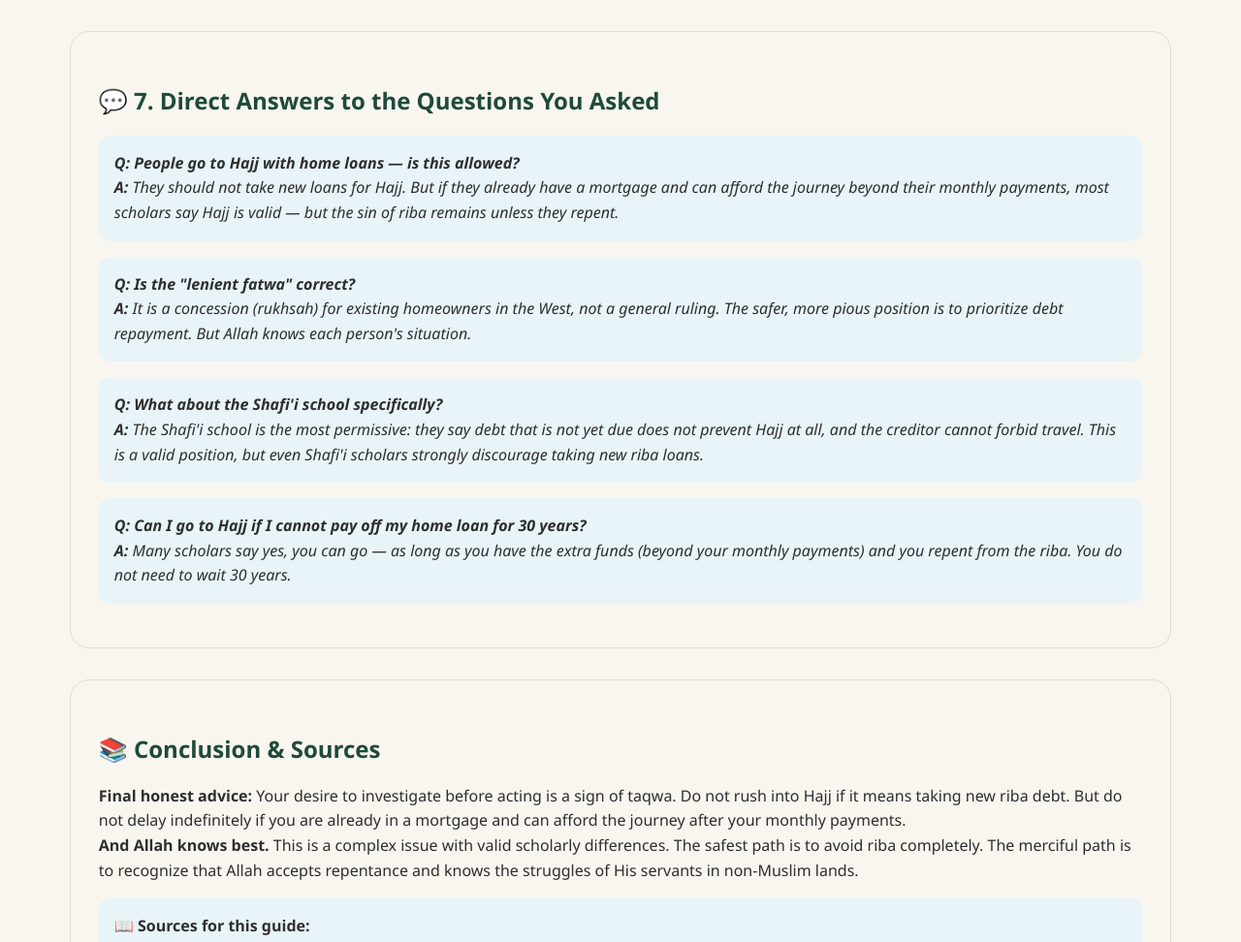
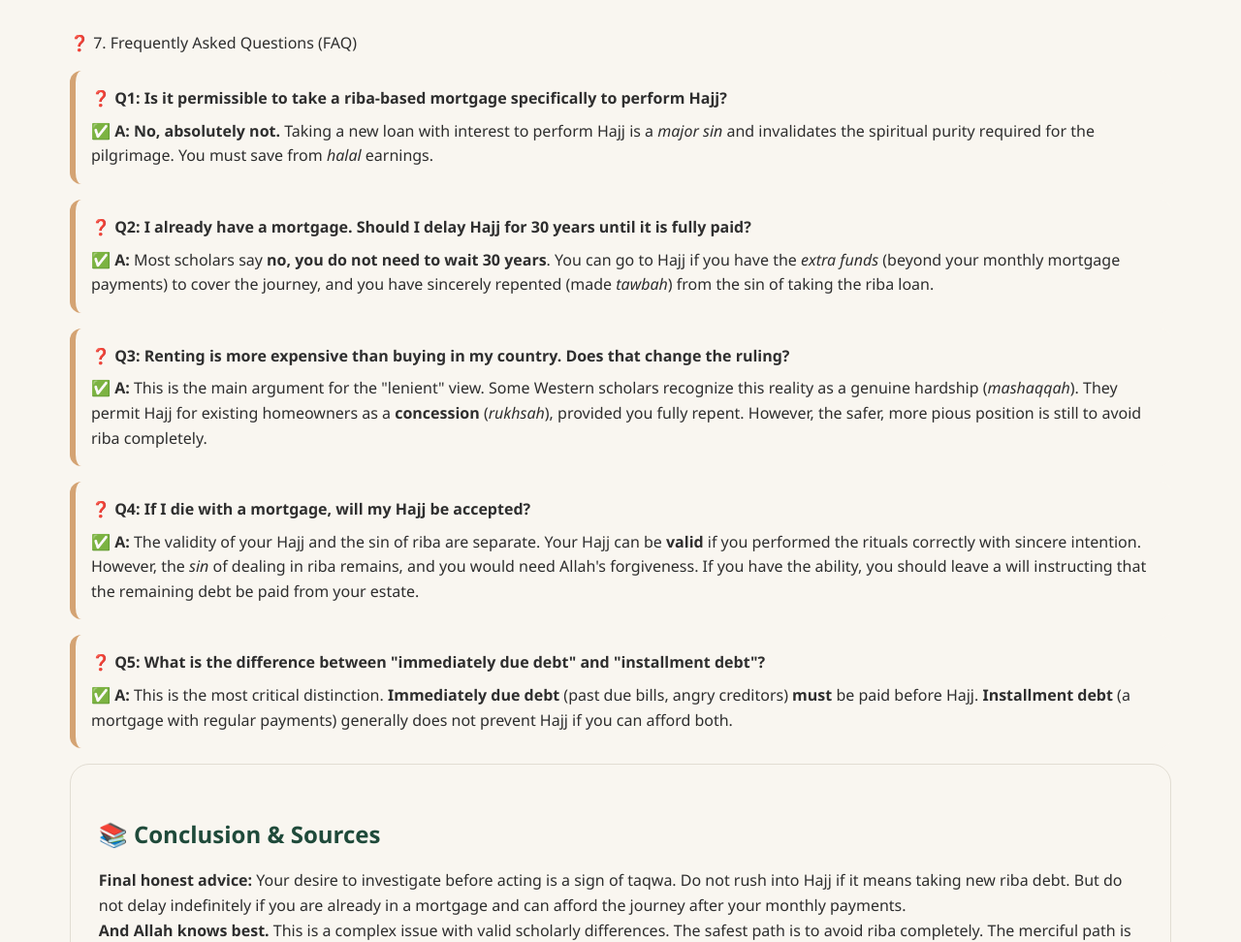
Before and after one commit to emmamimon77-afk/islamic-hub, a plain HTML site: page hajj/debt-guide.html in a window 1280 px wide. Shown: the part 4580-5552 px from the top of the page at 97% size. Drawn offline with Linux system fonts and the light colour scheme; files whose address does not match are found by name.

Commit message:
Added styled FAQ section to Hajj Debt Guide

```diff
--- a/hajj/debt-guide.html
+++ b/hajj/debt-guide.html
@@ -305,28 +305,31 @@
     <!-- SECTION 7: ANSWERS TO YOUR SPECIFIC QUESTIONS -->
     <!-- ============================================ -->
 
-    <div class="fatwa-card">
-        <h2>💬 7. Direct Answers to the Questions You Asked</h2>
+    ❓ 7. Frequently Asked Questions (FAQ)
 
-        <div class="scholar-quote">
-            <strong>Q: People go to Hajj with home loans — is this allowed?</strong><br>
-            <strong>A:</strong> They should not take new loans for Hajj. But if they already have a mortgage and can afford the journey beyond their monthly payments, most scholars say Hajj is valid — but the sin of riba remains unless they repent.
-        </div>
+    <div class="faq-item" style="background: #F9F6F0; border-left: 6px solid #D4A373; padding: 1rem; border-radius: 12px; margin: 1rem 0;">
+        <p style="margin: 0 0 0.5rem 0;"><strong>❓ Q1: Is it permissible to take a riba-based mortgage specifically to perform Hajj?</strong></p>
+        <p style="margin: 0; color: #2E2E2E;"><strong>✅ A:</strong> <strong>No, absolutely not.</strong> Taking a new loan with interest to perform Hajj is a <em>major sin</em> and invalidates the spiritual purity required for the pilgrimage. You must save from <em>halal</em> earnings.</p>
+    </div>
 
-        <div class="scholar-quote">
-            <strong>Q: Is the "lenient fatwa" correct?</strong><br>
-            <strong>A:</strong> It is a <em>concession</em> (rukhsah) for existing homeowners in the West, not a general ruling. The safer, more pious position is to prioritize debt repayment. But Allah knows each person's situation.
-        </div>
+    <div class="faq-item" style="background: #F9F6F0; border-left: 6px solid #D4A373; padding: 1rem; border-radius: 12px; margin: 1rem 0;">
+        <p style="margin: 0 0 0.5rem 0;"><strong>❓ Q2: I already have a mortgage. Should I delay Hajj for 30 years until it is fully paid?</strong></p>
+        <p style="margin: 0; color: #2E2E2E;"><strong>✅ A:</strong> Most scholars say <strong>no, you do not need to wait 30 years</strong>. You can go to Hajj if you have the <em>extra funds</em> (beyond your monthly mortgage payments) to cover the journey, and you have sincerely repented (made <em>tawbah</em>) from the sin of taking the riba loan.</p>
+    </div>
 
-        <div class="scholar-quote">
-            <strong>Q: What about the Shafi'i school specifically?</strong><br>
-            <strong>A:</strong> The Shafi'i school is the most permissive: they say debt that is not yet due does <em>not</em> prevent Hajj at all, and the creditor cannot forbid travel. This is a valid position, but even Shafi'i scholars strongly discourage taking new riba loans.
-        </div>
+    <div class="faq-item" style="background: #F9F6F0; border-left: 6px solid #D4A373; padding: 1rem; border-radius: 12px; margin: 1rem 0;">
+        <p style="margin: 0 0 0.5rem 0;"><strong>❓ Q3: Renting is more expensive than buying in my country. Does that change the ruling?</strong></p>
+        <p style="margin: 0; color: #2E2E2E;"><strong>✅ A:</strong> This is the main argument for the "lenient" view. Some Western scholars recognize this reality as a genuine hardship (<em>mashaqqah</em>). They permit Hajj for existing homeowners as a <strong>concession</strong> (<em>rukhsah</em>), provided you fully repent. However, the safer, more pious position is still to avoid riba completely.</p>
+    </div>
 
-        <div class="scholar-quote">
-            <strong>Q: Can I go to Hajj if I cannot pay off my home loan for 30 years?</strong><br>
-            <strong>A:</strong> Many scholars say yes, you can go — as long as you have the extra funds (beyond your monthly payments) and you repent from the riba. You do not need to wait 30 years.
-        </div>
+    <div class="faq-item" style="background: #F9F6F0; border-left: 6px solid #D4A373; padding: 1rem; border-radius: 12px; margin: 1rem 0;">
+        <p style="margin: 0 0 0.5rem 0;"><strong>❓ Q4: If I die with a mortgage, will my Hajj be accepted?</strong></p>
+        <p style="margin: 0; color: #2E2E2E;"><strong>✅ A:</strong> The validity of your Hajj and the sin of riba are separate. Your Hajj can be <strong>valid</strong> if you performed the rituals correctly with sincere intention. However, the <em>sin</em> of dealing in riba remains, and you would need Allah's forgiveness. If you have the ability, you should leave a will instructing that the remaining debt be paid from your estate.</p>
+    </div>
+
+    <div class="faq-item" style="background: #F9F6F0; border-left: 6px solid #D4A373; padding: 1rem; border-radius: 12px; margin: 1rem 0;">
+        <p style="margin: 0 0 0.5rem 0;"><strong>❓ Q5: What is the difference between "immediately due debt" and "installment debt"?</strong></p>
+        <p style="margin: 0; color: #2E2E2E;"><strong>✅ A:</strong> This is the most critical distinction. <strong>Immediately due debt</strong> (past due bills, angry creditors) <strong>must</strong> be paid before Hajj. <strong>Installment debt</strong> (a mortgage with regular payments) generally does not prevent Hajj if you can afford both.</p>
     </div>
 
     <!-- ============================================ -->
```
